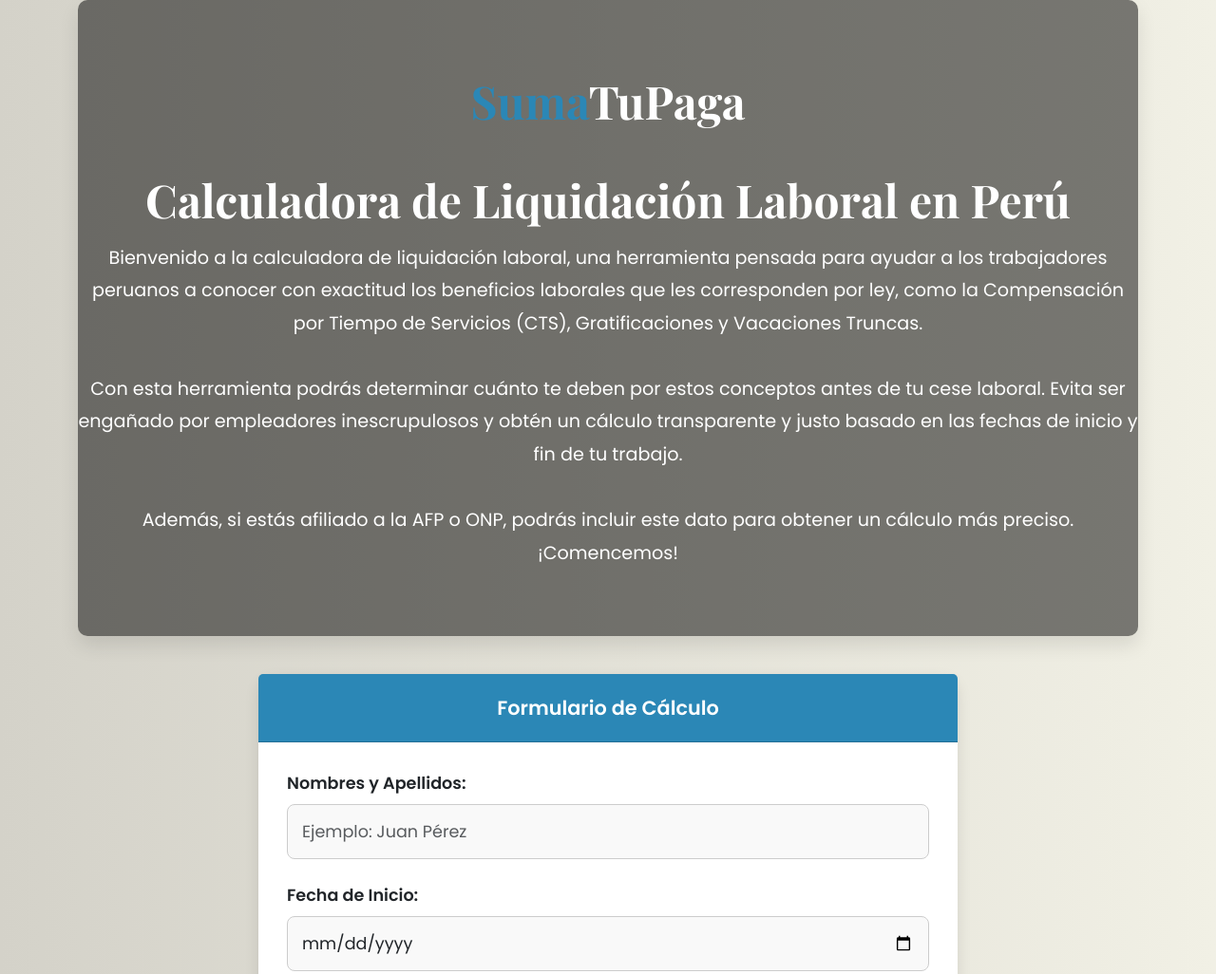
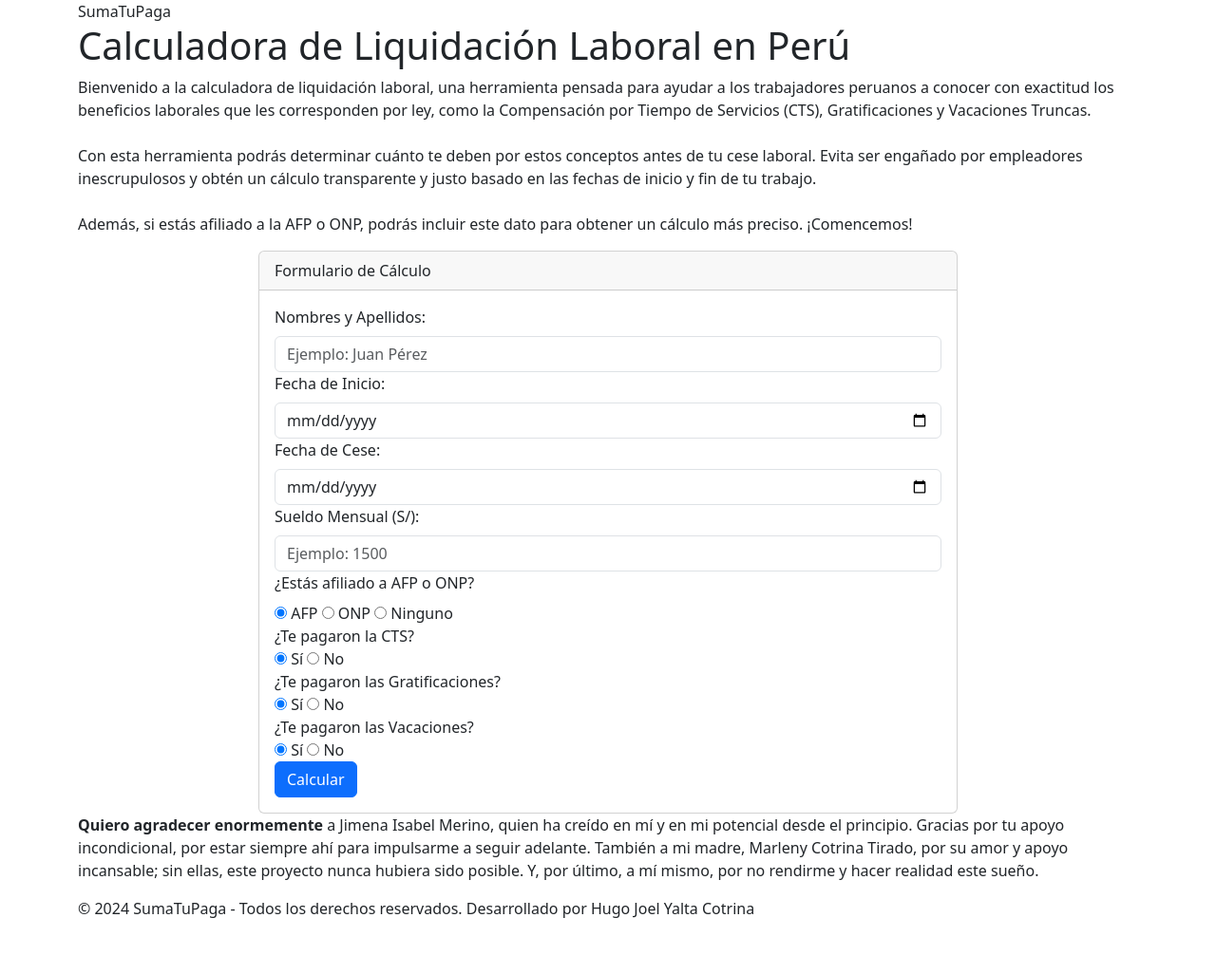
Before and after one commit to hugoyalta/SumaTuPaga, a plain HTML site: page index.html in a window 1280 px wide. Shown: the top 1026 px of the page at 95% size. After the commit the page ends 985 px from the top, so only its background shows below. Drawn offline with nearby package versions, Linux system fonts and the light colour scheme.

Commit message:
Add files via upload

```diff
--- a/index.html
+++ b/index.html
@@ -3,158 +3,20 @@
 <head>
     <meta charset="UTF-8">
     <meta name="viewport" content="width=device-width, initial-scale=1.0">
-    <title>Calculadora de Liquidación Laboral - Perú</title>
+    <title>Calculadora de Liquidación Laboral en Perú - SumaTuPaga</title>
+    <meta name="description" content="Calcula tu liquidación laboral en Perú de manera sencilla y rápida. Incluye CTS, gratificaciones, vacaciones y más. ¡Obtén tu resultado ahora!">
+    <meta name="keywords" content="liquidación laboral, cálculo de beneficios laborales, CTS, gratificaciones, vacaciones truncas, Perú">
+    <meta name="author" content="Hugo Joel Yalta Cotrina">
+    <meta name="robots" content="index, follow">
+    <meta property="og:title" content="Calculadora de Liquidación Laboral en Perú - SumaTuPaga">
+    <meta property="og:description" content="Calcula tu liquidación laboral en Perú de manera sencilla y rápida. Incluye CTS, gratificaciones, vacaciones y más. ¡Obtén tu resultado ahora!">
+    <meta property="og:url" content="https://hugoyalta.github.io/SumaTuPaga/">
+    <meta property="og:type" content="website">
     <link href="https://fonts.googleapis.com/css2?family=Poppins:wght@400;600&display=swap" rel="stylesheet">
     <link href="https://fonts.googleapis.com/css2?family=Playfair+Display:wght@400;700&display=swap" rel="stylesheet">
     <link href="https://cdn.jsdelivr.net/npm/bootstrap@5.3.0-alpha3/dist/css/bootstrap.min.css" rel="stylesheet">
     <style>
-        body {
-            background: linear-gradient(to right, #d4d2c9, #f1f0e5);
-            font-family: 'Poppins', sans-serif;
-            margin: 0;
-            padding: 0;
-        }
-        .header {
-            background: rgba(0, 0, 0, 0.5);
-            color: white;
-            padding: 70px 0;
-            text-align: center;
-            box-shadow: 0 10px 20px rgba(0, 0, 0, 0.1);
-            border-radius: 10px;
-            margin-bottom: 40px;
-        }
-        .header h1 {
-            font-size: 3rem;
-            font-weight: 700;
-            margin-bottom: 15px;
-            font-family: 'Playfair Display', serif;
-        }
-        .header p {
-            font-size: 1.2rem;
-            line-height: 1.8;
-            margin-bottom: 0;
-        }
-        .logo {
-            font-family: 'Playfair Display', serif;
-            font-size: 3rem;
-            font-weight: 700;
-            color: #fff;
-            margin-bottom: 40px;
-        }
-        .logo span {
-            color: #2b87b6;
-        }
-        .form-section {
-            margin-bottom: 25px;
-        }
-        .form-control {
-            border-radius: 8px;
-            padding: 15px;
-            font-size: 1.1rem;
-            border: 1px solid #ccc;
-            background-color: #f9f9f9;
-        }
-        .form-label {
-            font-weight: 600;
-        }
-        .btn-primary {
-            background: #5a5a5a;
-            border: none;
-            padding: 15px;
-            font-size: 1.1rem;
-            font-weight: 600;
-            width: 100%;
-            border-radius: 8px;
-        }
-        .btn-primary:hover {
-            background: #777777;
-        }
-        .card {
-            border-radius: 15px;
-            box-shadow: 0 6px 15px rgba(0, 0, 0, 0.1);
-            border: none;
-            margin-bottom: 30px;
-        }
-        .card-header {
-            background-color: #2b87b6;
-            color: white;
-            font-size: 1.3rem;
-            font-weight: 600;
-            text-align: center;
-            padding: 20px;
-            border-radius: 15px 15px 0 0;
-        }
-        .card-body {
-            background-color: #ffffff;
-            padding: 30px;
-            font-size: 1.1rem;
-        }
-        footer {
-            text-align: center;
-            font-size: 1rem;
-            padding: 20px;
-            background: #333;
-            color: white;
-            margin-top: 40px;
-        }
-        footer p {
-            margin: 0;
-            line-height: 1.6;
-        }
-        .dedicatoria {
-            font-size: 1.1rem;
-            color: #333;
-            font-weight: 500;
-            margin-top: 40px;
-            text-align: center;
-            padding: 10px;
-        }
-        .dedicatoria strong {
-            color: #2b87b6;
-        }
-        .result-card {
-            margin-top: 30px;
-        }
-        .result-card .card-header {
-            background-color: #28a745;
-            color: white;
-        }
-        .result-card .card-body {
-            background-color: #f8f9fa;
-            padding: 20px;
-        }
-        .footer-section {
-            margin-top: 40px;
-        }
-        .sticker {
-            font-size: 2.5rem;
-            font-weight: bold;
-            text-align: center;
-            margin-top: 20px;
-        }
-        .sticker a {
-            text-decoration: none;
-            color: #fff;
-            background: #ff6347;
-            padding: 15px;
-            border-radius: 10px;
-            display: inline-block;
-            font-size: 1.2rem;
-            margin-top: 20px;
-        }
-        .sticker a:hover {
-            background: #e53e36;
-        }
-        .motivational {
-            font-size: 1.5rem;
-            font-weight: 600;
-            color: #333;
-            text-align: center;
-            margin-top: 20px;
-            padding: 10px;
-            background-color: #fffbcc;
-            border-radius: 10px;
-        }
+        /* Aquí va todo tu código CSS */
     </style>
 </head>
 <body>
```
